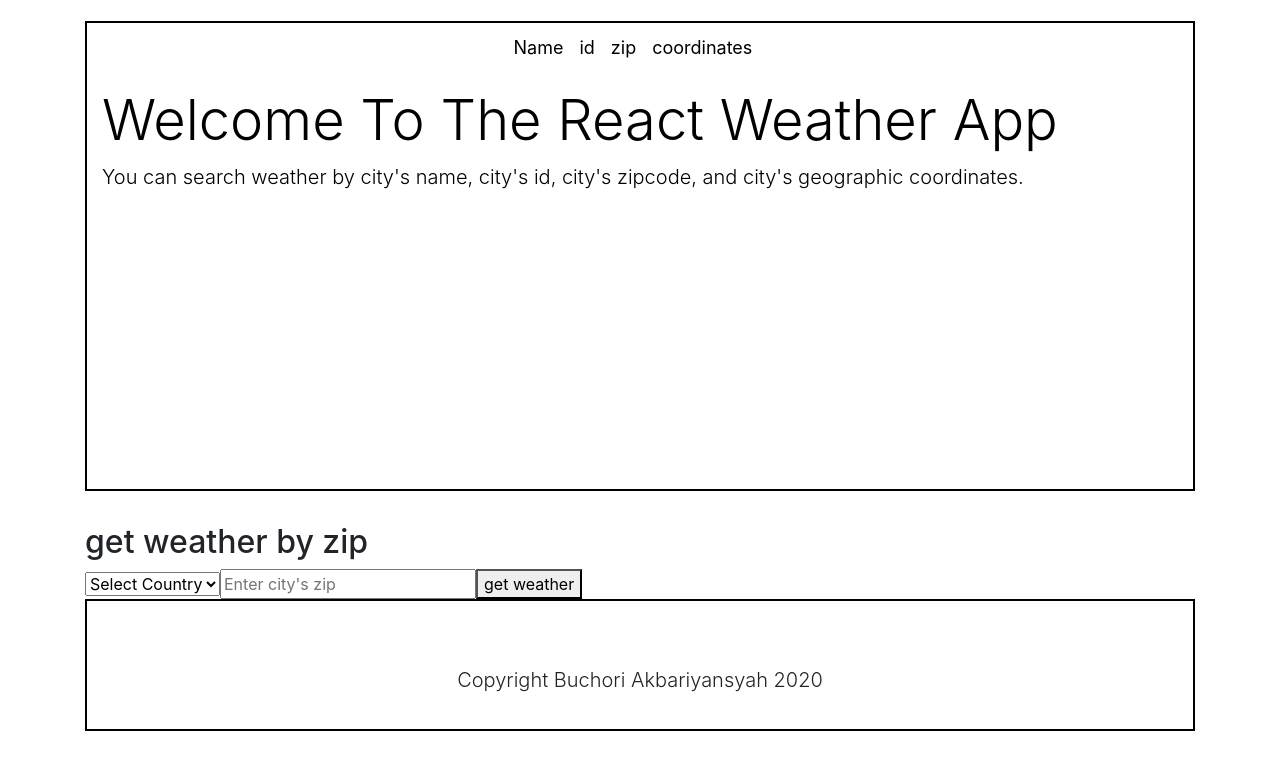
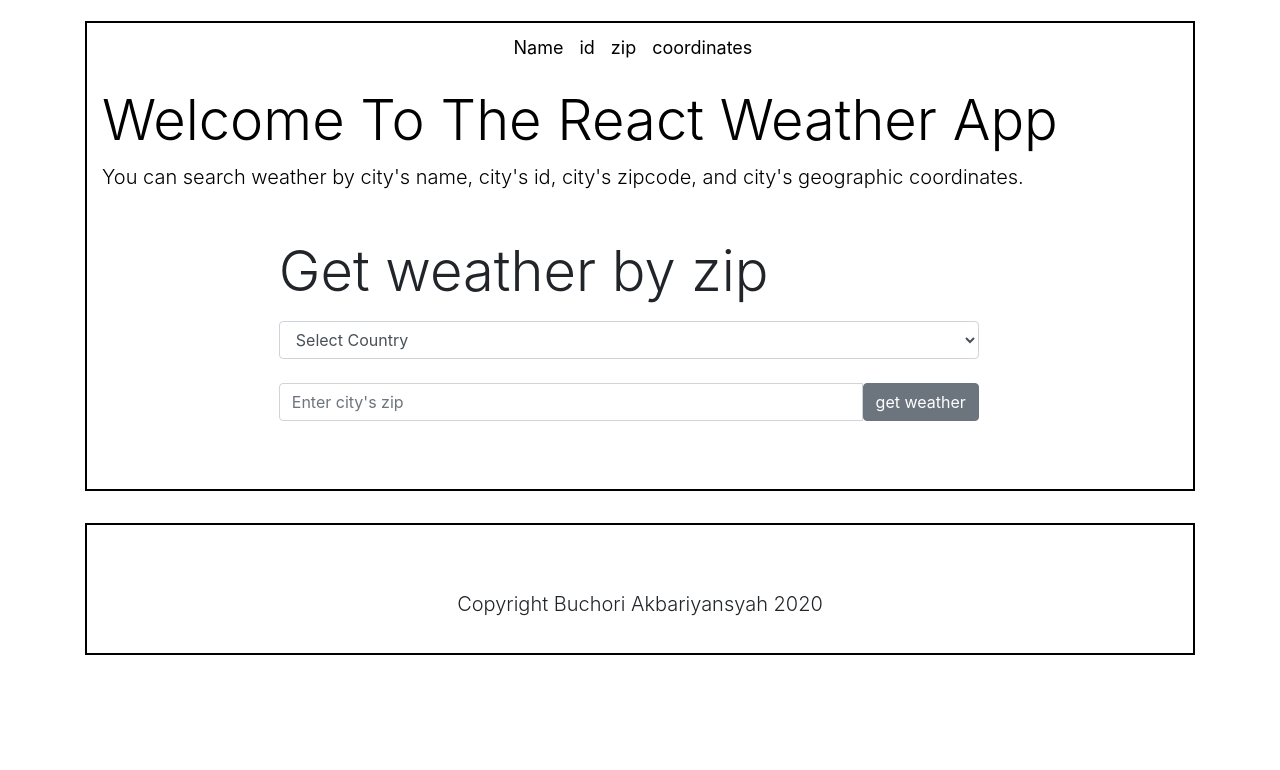
Before and after one commit to akbariyansyah/react-weather-app, a React (Create React App) app: page /zip in a window 1280 px wide. Shown: the top 770 px of the page. Built offline with nearby package versions, Linux system fonts and the light colour scheme.

Commit message:
-finishing the style

```diff
--- a/src/App.css
+++ b/src/App.css
@@ -56,12 +56,12 @@ body {
     text-align: center;
 }
 
-.byName, .byId, .byCord {
+.byName, .byId, .byCord,.byZip {
     width: 700px;
     position: absolute;
     margin-left: 17%;
     margin-top: -25%;
 }
-.byName input, .byId input, .byCord input {
+.byName input, .byId input, .byCord input, .byZip input {
     width: 900px;
 }
--- a/src/components/pages/WeatherByCord.js
+++ b/src/components/pages/WeatherByCord.js
@@ -28,7 +28,7 @@ export default function WeatherByCord(props) {
     if (props.lat === "" || props.lon === "") {
         button = <button data-toggle="modal" className="btn btn-secondary">get weather</button>
     } else {
-        button = <button data-toggle="modal" data-target="#exampleModal" className="btn btn-success" onClick={() => getData(props.lat, props.lon, props.app_key)}>get weather</button>
+        button = <button data-toggle="modal" data-target="#exampleModal" className="btn btn-outline-primary" onClick={() => getData(props.lat, props.lon, props.app_key)}>get weather</button>
     }
     return (
         <div className="byCord">
--- a/src/components/pages/WeatherByZip.js
+++ b/src/components/pages/WeatherByZip.js
@@ -21,20 +21,26 @@ export default function WeatherByZip(props) {
             icon={props.display.icon}
         />
     }
+    let button;
+    if (props.city_zip === "" || props.country === "") {
+        button = <button data-toggle="modal" className="btn btn-secondary">get weather</button>
+    } else {
+        button = <button data-toggle="modal" className="btn btn-outline-primary" data-target="#exampleModal" onClick={() => getData(props.city_zip, props.country, props.app_key)}>get weather</button>
+    }
     return (
-        <div>
-            <h2>get weather by zip</h2>
-            <select id="lang" onChange={props.onChangeCountry} value={props.country}>
+        <div className="byZip">
+            <p className="display-4">Get weather by zip</p>
+            <select id="lang" className="form-control" onChange={props.onChangeCountry} value={props.country}>
                 <option value="" selected>Select Country</option>
                 <option value="uk">UK</option>
                 <option value="us">USA</option>
                 <option value="CN">China</option>
                 <option value="ID">Indonesia</option>
             </select>
-            <input type="text" name="city_zip" onChange={props.onChange} placeholder="Enter city's zip"></input>
-
-            <button data-toggle="modal" data-target="#exampleModal" onClick={() => getData(props.city_zip, props.country, props.app_key)}>get weather</button>
-
+            <div class="input-group mb-3 mt-4">
+                <input type="text" name="city_zip" onChange={props.onChange} className="form-control" placeholder="Enter city's zip"></input>
+                {button}
+            </div>
             <Modal card={card} />
         </div>
     )
```
